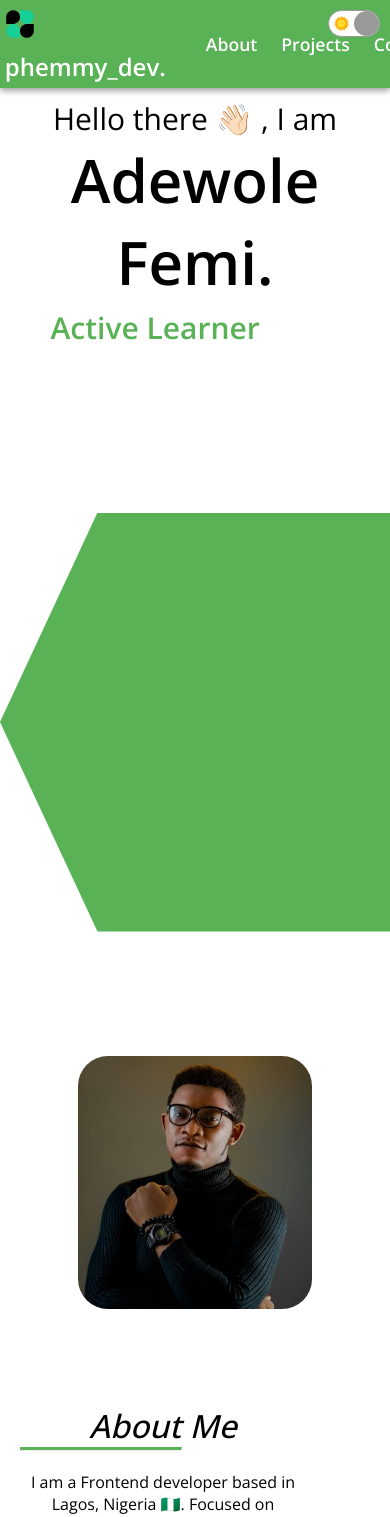
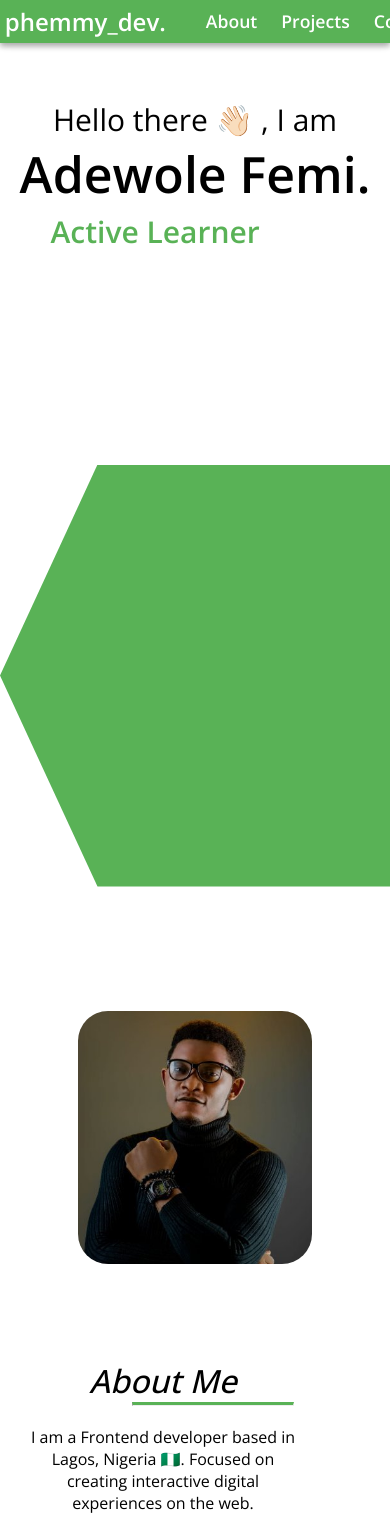
Before and after one commit to Spiritman90/My-Porfolio, a React (Create React App) app: page / in a window 390 px wide. Shown: the top 1517 px of the page. Built offline with nearby package versions, Linux system fonts and the light colour scheme; a web font is replaced by a local one.

Commit message:
worked on responsiveness

```diff
--- a/src/components/about/about.css
+++ b/src/components/about/about.css
@@ -124,3 +124,13 @@ hr {
     padding: 20px;
   }
 }
+
+@media screen and (max-width: 480px) {
+  .i {
+    flex-direction: column;
+  }
+
+  hr {
+    margin-left: 7rem;
+  }
+}
--- a/src/components/contact/contact.css
+++ b/src/components/contact/contact.css
@@ -88,7 +88,7 @@ button {
 
 @media screen and (max-width: 480px) {
   .c-wrapper {
-    flex-direction: column;
+    flex-direction: column-reverse;
     padding: 0px 50px;
   }
 
@@ -103,6 +103,10 @@ button {
 
   .c-desc {
     display: none;
+  }
+
+  .c-left {
+    margin-top: 3rem;
   }
 
   form {
@@ -122,3 +126,13 @@ button {
     margin-top: 10px;
   }
 }
+
+@media screen and (max-width: 680px) {
+  .c-wrapper {
+    flex-direction: column-reverse;
+  }
+
+  .c-left {
+    margin-top: 5rem;
+  }
+}
--- a/src/components/intro/Intro.js
+++ b/src/components/intro/Intro.js
@@ -24,7 +24,6 @@ const Intro = () => {
       </div>
       <div className='i-right'>
         <div className='i-bg'></div>
-        {/* <img src={Femi} alt='' className='i-img' /> */}
       </div>
     </div>
   );
--- a/src/components/intro/intro.css
+++ b/src/components/intro/intro.css
@@ -42,7 +42,6 @@
 }
 
 .i-title {
-  /*  height: 30px; */
   overflow: hidden;
 }
 
@@ -81,13 +80,13 @@
   position: absolute;
   bottom: 20px;
 }
-
+/*
 .i-img {
   width: 100%;
   height: 100%;
   object-fit: cover;
   position: absolute;
-}
+} */
 
 .i-bg {
   clip-path: polygon(100% 0%, 100% 51%, 100% 100%, 25% 100%, 0% 50%, 25% 0%);
@@ -116,3 +115,12 @@
     display: none;
   }
 }
+
+@media screen and (max-width: 680px) {
+  .i-desc {
+    margin-top: 2rem;
+  }
+  .i-name {
+    font-size: 50px;
+  }
+}
--- a/src/components/navbar/Navbar.js
+++ b/src/components/navbar/Navbar.js
@@ -15,8 +15,7 @@ const Navbar = () => {
         <Link to='intro'>
           <h2 style={{ color: darkMode && "white", fontFamily: "" }}>
             {" "}
-            <Logo />
-            phemmy_dev.
+            <Logo className='logo' /> phemmy_dev.
           </h2>
         </Link>
       </div>
--- a/src/components/navbar/navbar.css
+++ b/src/components/navbar/navbar.css
@@ -26,3 +26,15 @@
 .nav-list .nav-item:hover {
   border-bottom: 2px solid greenyellow;
 }
+
+@media screen and (max-width: 480px) {
+  .logo-box .logo {
+    display: none;
+  }
+}
+
+@media screen and (max-width: 500px) {
+  .logo-box .logo {
+    display: none;
+  }
+}
--- a/src/components/projectList/projectlist.css
+++ b/src/components/projectList/projectlist.css
@@ -47,3 +47,9 @@
     display: none;
   }
 }
+
+@media screen and (max-width: 768px) {
+  .pl-title .line {
+    display: none;
+  }
+}
--- a/src/components/projects/projects.css
+++ b/src/components/projects/projects.css
@@ -51,4 +51,8 @@
     width: 40%;
     height: 20vh;
   }
+
+  .description {
+    display: none;
+  }
 }
--- a/src/components/toggle/toggle.css
+++ b/src/components/toggle/toggle.css
@@ -26,3 +26,9 @@
   position: absolute;
   cursor: pointer;
 }
+
+@media screen and (max-width: 680px) {
+  .t {
+    display: none;
+  }
+}
```
